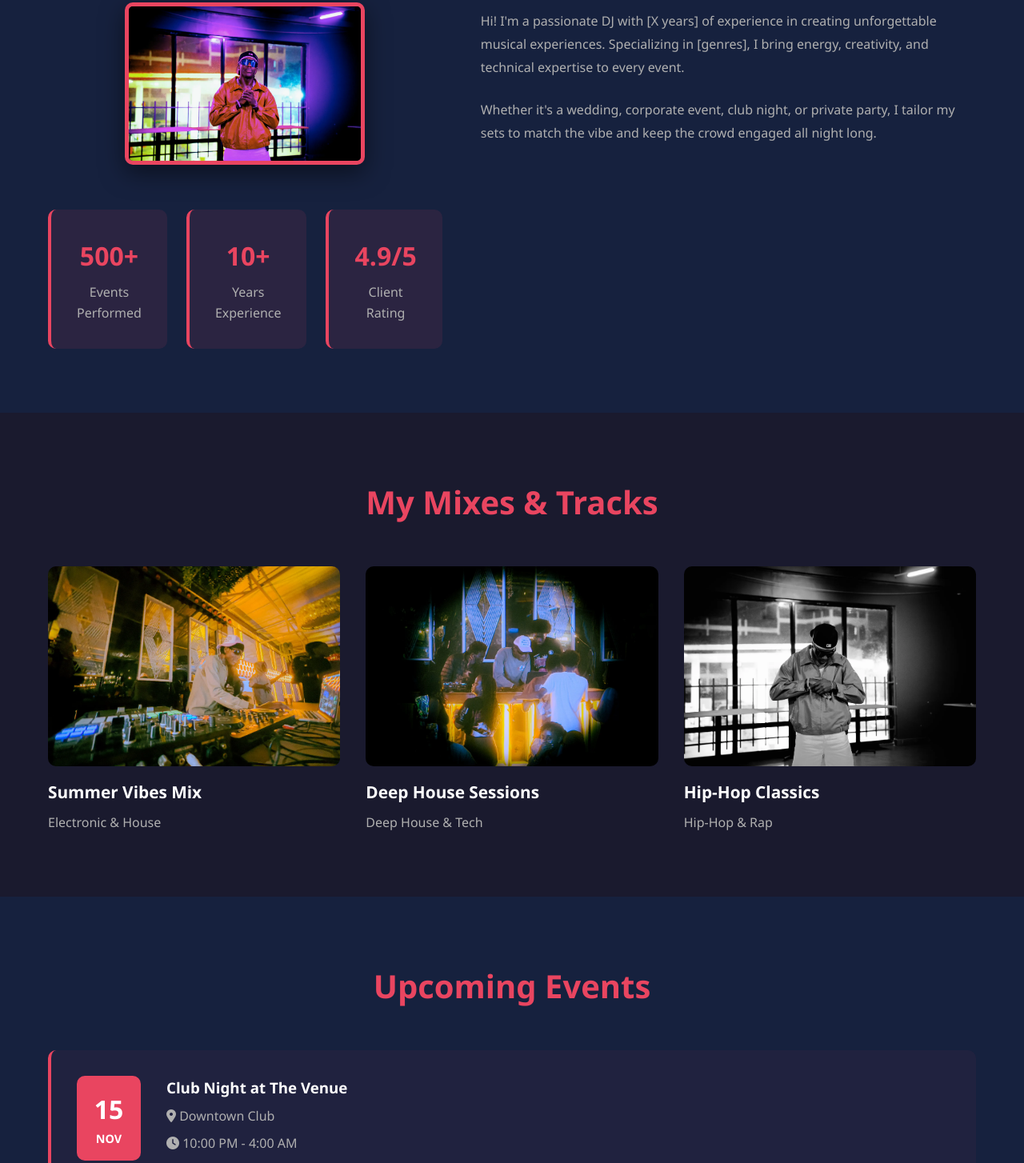
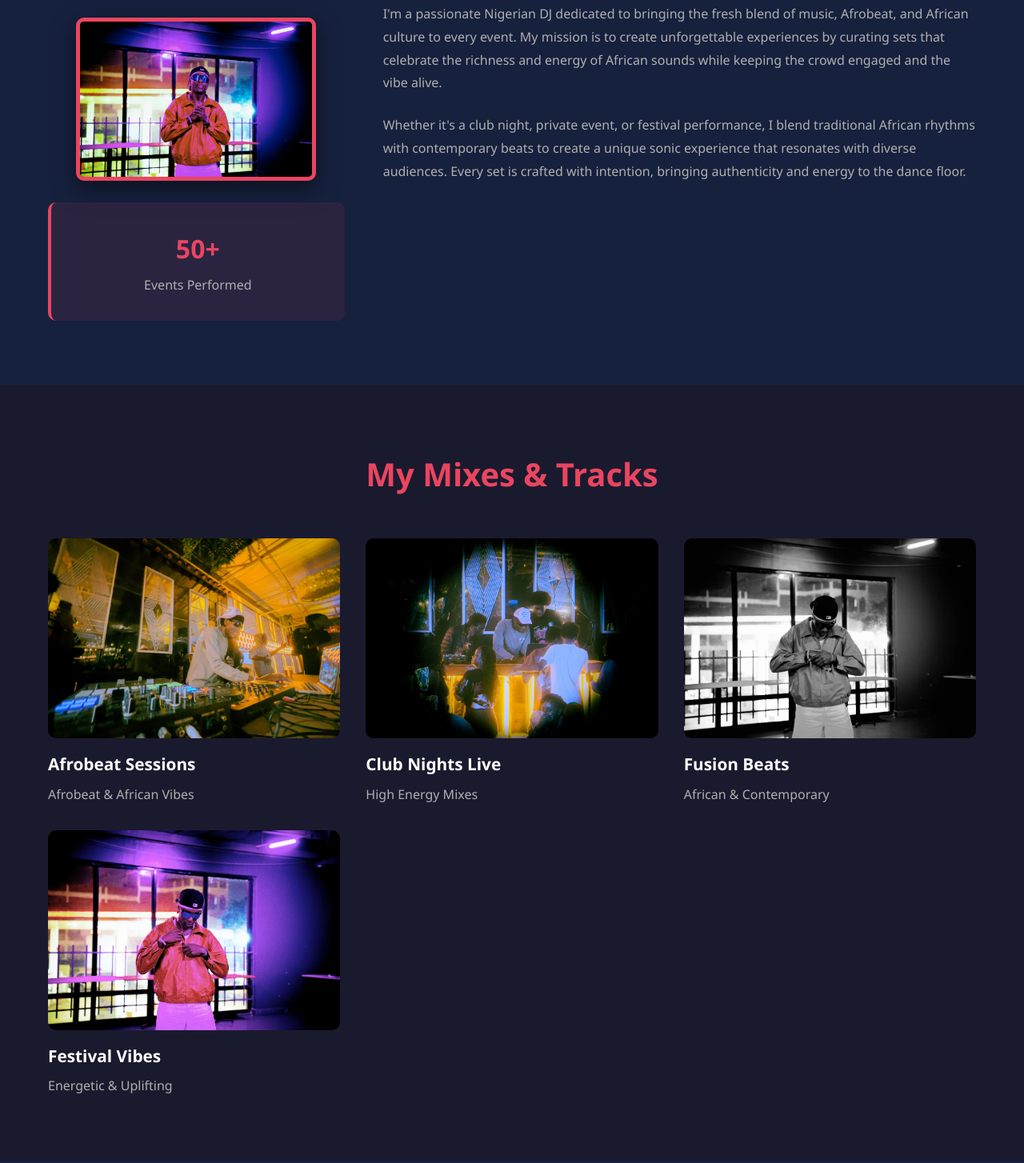
Before and after one commit to frschboyy/DJ_Website, a plain HTML site: page index.html in a window 1280 px wide. Shown: the part 989-2443 px from the top of the page at 80% size. Drawn offline with Linux system fonts and the light colour scheme.

Commit message:
more updates

```diff
--- a/index.html
+++ b/index.html
@@ -3,7 +3,7 @@
 <head>
     <meta charset="UTF-8">
     <meta name="viewport" content="width=device-width, initial-scale=1.0">
-    <title>Your DJ Name - Professional DJ Portfolio</title>
+    <title>ProdByAriell - Professional DJ Portfolio</title>
     <link rel="stylesheet" href="css/style.css">
     <link rel="stylesheet" href="https://cdnjs.cloudflare.com/ajax/libs/font-awesome/6.4.0/css/all.min.css">
 </head>
@@ -13,7 +13,7 @@
         <div class="container">
             <div class="nav-wrapper">
                 <div class="logo">
-                    <h1>YOUR DJ NAME</h1>
+                    <h1>ProdByAriell</h1>
                 </div>
                 <ul class="nav-menu">
                     <li><a href="#home">Home</a></li>
@@ -34,8 +34,8 @@
     <!-- Hero Section -->
     <section id="home" class="hero" style="background-image: url('images/hero-bg.jpg');">
         <div class="hero-content">
-            <h1>Welcome to My World</h1>
-            <p>Premium DJ Services for Unforgettable Events</p>
+            <h1>Fresh Beats, African Vibes</h1>
+            <p>Bringing Afrobeat & African Culture to the Floor</p>
             <a href="#contact" class="btn btn-primary">Book Now</a>
         </div>
     </section>
@@ -44,24 +44,19 @@
     <section id="about" class="about">
         <div class="container">
             <h2>About Me</h2>
-            <div class="about-content"><div class="about-image"><img src="images/about-profile.jpg" alt="DJ Profile Picture"></div>
+            <div class="about-content">
+                <div class="about-image">
+                    <img src="images/about-profile.jpg" alt="DJ Profile Picture">
+                </div>
                 <div class="about-text">
-                    <p>Hi! I'm a passionate DJ with [X years] of experience in creating unforgettable musical experiences. Specializing in [genres], I bring energy, creativity, and technical expertise to every event.</p>
-                    <p>Whether it's a wedding, corporate event, club night, or private party, I tailor my sets to match the vibe and keep the crowd engaged all night long.</p>
+                    <p>I'm a passionate Nigerian DJ dedicated to bringing the fresh blend of music, Afrobeat, and African culture to every event. My mission is to create unforgettable experiences by curating sets that celebrate the richness and energy of African sounds while keeping the crowd engaged and the vibe alive.</p>
+                    <p>Whether it's a club night, private event, or festival performance, I blend traditional African rhythms with contemporary beats to create a unique sonic experience that resonates with diverse audiences. Every set is crafted with intention, bringing authenticity and energy to the dance floor.</p>
                 </div>
-                <div class="about-stats">
-                    <div class="stat">
-                        <h3>500+</h3>
-                        <p>Events Performed</p>
-                    </div>
-                    <div class="stat">
-                        <h3>10+</h3>
-                        <p>Years Experience</p>
-                    </div>
-                    <div class="stat">
-                        <h3>4.9/5</h3>
-                        <p>Client Rating</p>
-                    </div>
+            </div>
+            <div class="about-stats">
+                <div class="stat">
+                    <h3>50+</h3>
+                    <p>Events Performed</p>
                 </div>
             </div>
         </div>
@@ -81,8 +76,8 @@
                             </button>
                         </div>
                     </div>
-                    <h3>Summer Vibes Mix</h3>
-                    <p>Electronic & House</p>
+                    <h3>Afrobeat Sessions</h3>
+                    <p>Afrobeat & African Vibes</p>
                 </div>
                 <div class="portfolio-item">
                     <div class="portfolio-image">
@@ -93,8 +88,8 @@
                             </button>
                         </div>
                     </div>
-                    <h3>Deep House Sessions</h3>
-                    <p>Deep House & Tech</p>
+                    <h3>Club Nights Live</h3>
+                    <p>High Energy Mixes</p>
                 </div>
                 <div class="portfolio-item">
                     <div class="portfolio-image">
@@ -105,8 +100,20 @@
                             </button>
                         </div>
                     </div>
-                    <h3>Hip-Hop Classics</h3>
-                    <p>Hip-Hop & Rap</p>
+                    <h3>Fusion Beats</h3>
+                    <p>African & Contemporary</p>
+                </div>
+                <div class="portfolio-item">
+                    <div class="portfolio-image">
+                        <img src="images/mix-4.jpg" alt="Mix 4">
+                        <div class="overlay">
+                            <button class="play-btn" onclick="playMix('https://example.com/mix4.mp3')">
+                                <i class="fas fa-play"></i>
+                            </button>
+                        </div>
+                    </div>
+                    <h3>Festival Vibes</h3>
+                    <p>Energetic & Uplifting</p>
                 </div>
             </div>
         </div>
@@ -191,14 +198,14 @@
                         <i class="fas fa-phone"></i>
                         <div>
                             <h3>Phone</h3>
-                            <p>+1 (555) 123-4567</p>
+                            <p>+256 772969996</p>
                         </div>
                     </div>
                     <div class="info-item">
                         <i class="fas fa-map-marker-alt"></i>
                         <div>
                             <h3>Location</h3>
-                            <p>Your City, Your Country</p>
+                            <p>Nairobi, Kenya</p>
                         </div>
                     </div>
                 </div>
@@ -223,7 +230,7 @@
                     <a href="https://youtube.com" target="_blank"><i class="fab fa-youtube"></i></a>
                     <a href="https://spotify.com" target="_blank"><i class="fab fa-spotify"></i></a>
                 </div>
-                <p>&copy; 2024 Your DJ Name. All rights reserved.</p>
+                <p>&copy; 2024 ProdByAriell. All rights reserved.</p>
             </div>
         </div>
     </footer>
```
